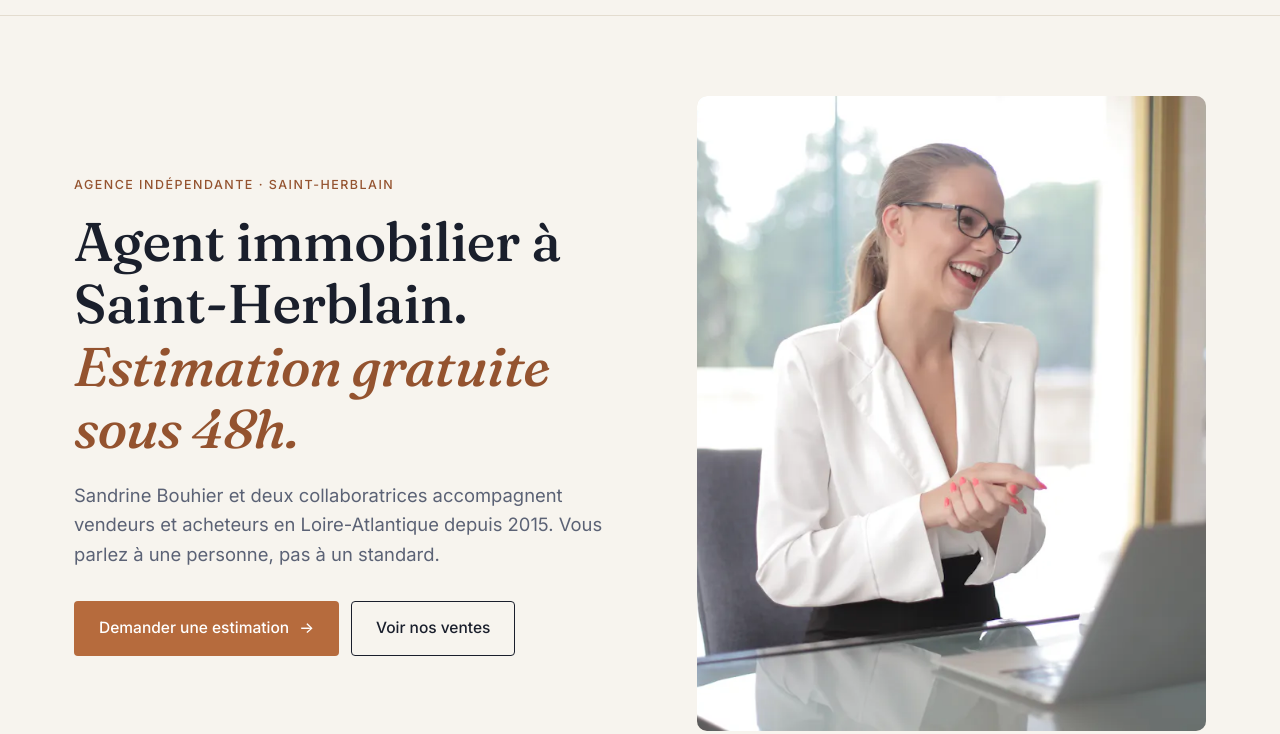
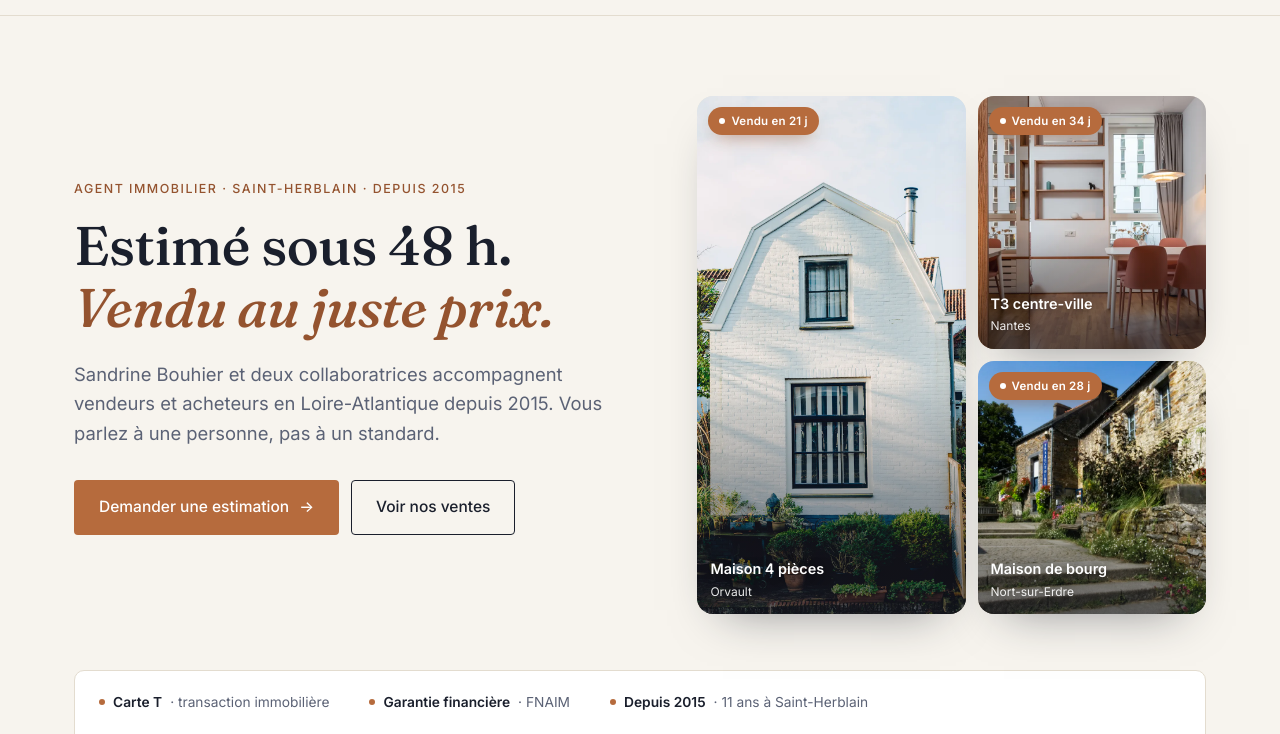
Before and after one commit to valentinmocci/immo44-concept, a plain HTML site: page index.html in a window 1280 px wide. Shown: the part 66-800 px from the top of the page. Drawn offline with Linux system fonts and the light colour scheme.

Commit message:
Mise à jour du site

```diff
--- a/index.html
+++ b/index.html
@@ -113,8 +113,8 @@
       <div class="container">
         <div class="hero__grid">
           <div data-reveal>
-            <span class="eyebrow">Agence indépendante · Saint-Herblain</span>
-            <h1>Agent immobilier à Saint-Herblain. <em>Estimation gratuite sous 48h.</em></h1>
+            <span class="eyebrow">Agent immobilier · Saint-Herblain · Depuis 2015</span>
+            <h1>Estimé sous 48 h.<br /><em>Vendu au juste prix.</em></h1>
             <p class="hero__lede">Sandrine Bouhier et deux collaboratrices accompagnent vendeurs et acheteurs en Loire-Atlantique depuis 2015. Vous parlez à une personne, pas à un standard.</p>
             <div class="hero__ctas">
               <a href="contact.html" class="btn btn--primary">Demander une estimation <span class="arrow" aria-hidden="true">→</span></a>
@@ -122,11 +122,31 @@
             </div>
           </div>
           <div data-reveal>
-            <div class="ph ph--hero">
-              <picture>
-                <source type="image/webp" srcset="images/immo44-portrait.webp" />
-                <img src="images/immo44-portrait.jpg" alt="Sandrine Bouhier, agent immobilier à Saint-Herblain, dans son agence" width="1200" height="800" fetchpriority="high" decoding="async" />
-              </picture>
+            <div class="hero-listings">
+              <figure class="hero-listing hero-listing--lead">
+                <picture>
+                  <source type="image/webp" srcset="images/immo44-maison-orvault.webp" />
+                  <img src="images/immo44-maison-orvault.jpg" alt="Maison 4 pièces vendue à Orvault" width="1200" height="1798" fetchpriority="high" decoding="async" />
+                </picture>
+                <span class="hero-listing__sold">Vendu en 21 j</span>
+                <figcaption class="hero-listing__meta"><b>Maison 4 pièces</b><span>Orvault</span></figcaption>
+              </figure>
+              <figure class="hero-listing">
+                <picture>
+                  <source type="image/webp" srcset="images/immo44-t3-nantes.webp" />
+                  <img src="images/immo44-t3-nantes.jpg" alt="Appartement T3 vendu en centre de Nantes" width="1200" height="800" loading="lazy" decoding="async" />
+                </picture>
+                <span class="hero-listing__sold">Vendu en 34 j</span>
+                <figcaption class="hero-listing__meta"><b>T3 centre-ville</b><span>Nantes</span></figcaption>
+              </figure>
+              <figure class="hero-listing">
+                <picture>
+                  <source type="image/webp" srcset="images/immo44-quartier.webp" />
+                  <img src="images/immo44-quartier.jpg" alt="Maison de bourg vendue à Nort-sur-Erdre" width="1200" height="800" loading="lazy" decoding="async" />
+                </picture>
+                <span class="hero-listing__sold">Vendu en 28 j</span>
+                <figcaption class="hero-listing__meta"><b>Maison de bourg</b><span>Nort-sur-Erdre</span></figcaption>
+              </figure>
             </div>
           </div>
         </div>
--- a/style.css
+++ b/style.css
@@ -225,6 +225,80 @@ strong { font-weight: 600; }
 .hero h1 { margin-bottom: 20px; }
 .hero__lede { font-size: 1.15rem; color: var(--color-muted); margin-bottom: 32px; max-width: 48ch; }
 .hero__ctas { display: flex; gap: 12px; flex-wrap: wrap; }
+
+/* Hero — mosaïque de biens vendus */
+.hero-listings {
+  display: grid;
+  grid-template-columns: 1.08fr 0.92fr;
+  grid-template-rows: 1fr 1fr;
+  gap: 12px;
+  width: 100%;
+  aspect-ratio: 1 / 1.02;
+}
+.hero-listing {
+  position: relative;
+  margin: 0;
+  overflow: hidden;
+  border-radius: 16px;
+  background: var(--color-soft);
+  box-shadow: 0 22px 46px -26px rgba(26, 31, 44, 0.5);
+}
+.hero-listing--lead { grid-row: 1 / span 2; }
+.hero-listing picture { display: block; width: 100%; height: 100%; }
+.hero-listing img {
+  width: 100%;
+  height: 100%;
+  object-fit: cover;
+  transition: transform 0.6s cubic-bezier(.16, 1, .3, 1);
+}
+.hero-listing::after {
+  content: "";
+  position: absolute;
+  inset: 0;
+  background: linear-gradient(0deg, rgba(18, 22, 32, 0.62) 0%, rgba(18, 22, 32, 0) 46%);
+}
+.hero-listing__sold {
+  position: absolute;
+  top: 11px;
+  left: 11px;
+  z-index: 2;
+  display: inline-flex;
+  align-items: center;
+  gap: 6px;
+  padding: 5px 11px;
+  font-family: var(--font-body);
+  font-size: 0.72rem;
+  font-weight: 700;
+  letter-spacing: 0.02em;
+  color: #fff;
+  background: var(--color-accent);
+  border-radius: 999px;
+  box-shadow: 0 8px 18px -8px rgba(148, 83, 47, 0.7);
+}
+.hero-listing__sold::before {
+  content: "";
+  width: 6px;
+  height: 6px;
+  border-radius: 50%;
+  background: #fff;
+}
+.hero-listing__meta {
+  position: absolute;
+  left: 13px;
+  bottom: 11px;
+  z-index: 2;
+  color: #fff;
+  font-family: var(--font-body);
+  text-shadow: 0 1px 10px rgba(0, 0, 0, 0.5);
+}
+.hero-listing__meta b { display: block; font-size: 0.9rem; font-weight: 600; line-height: 1.2; }
+.hero-listing__meta span { font-size: 0.75rem; opacity: 0.9; }
+@media (hover: hover) {
+  .hero-listing:hover img { transform: scale(1.06); }
+}
+@media (max-width: 880px) {
+  .hero-listings { aspect-ratio: 1 / 0.82; max-width: 560px; margin-inline: auto; }
+}
 
 .proof-bar {
   margin-top: 56px;
```
Also changed, not shown: sitemap.xml (deleted, +0 -45 lines), images/favicon.svg (added), images/screen-1.jpg.
